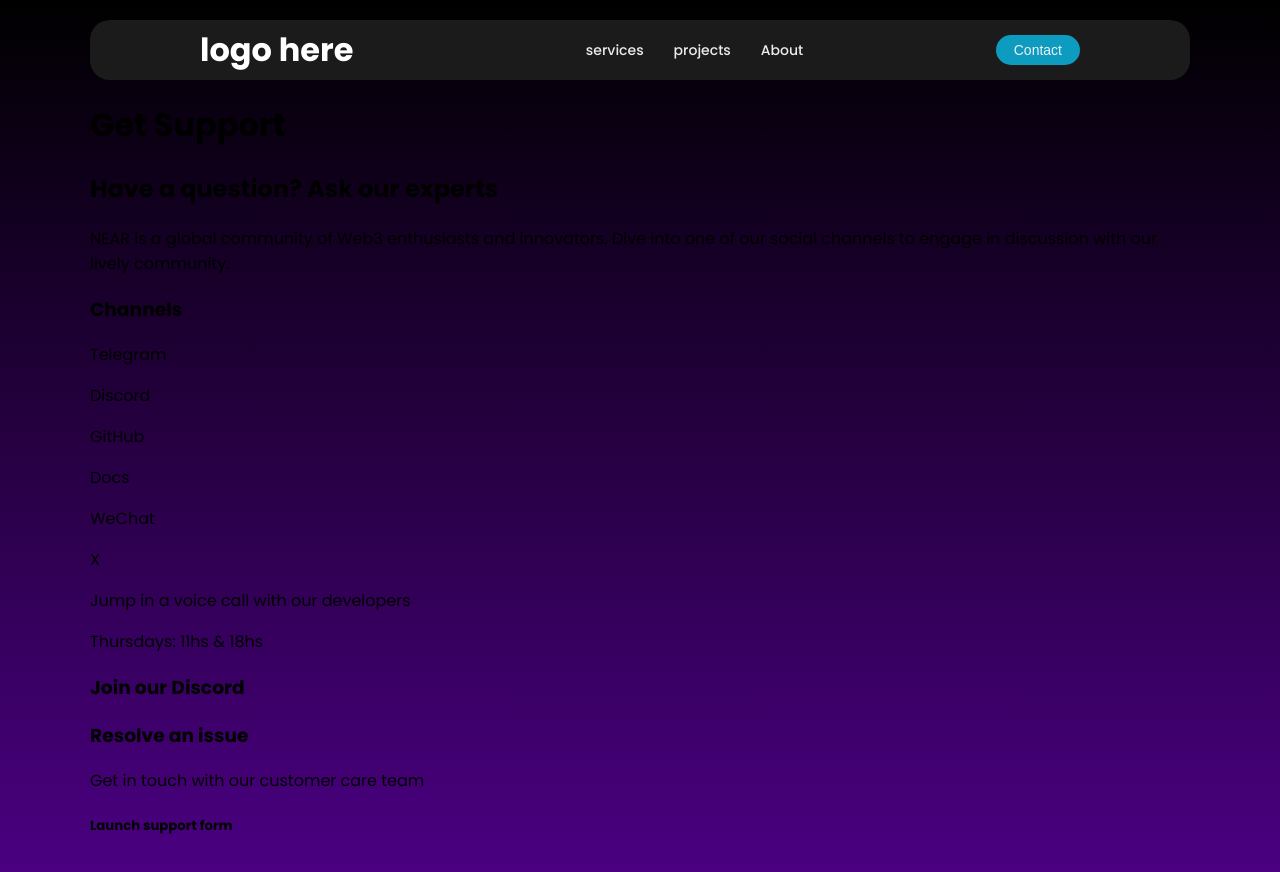
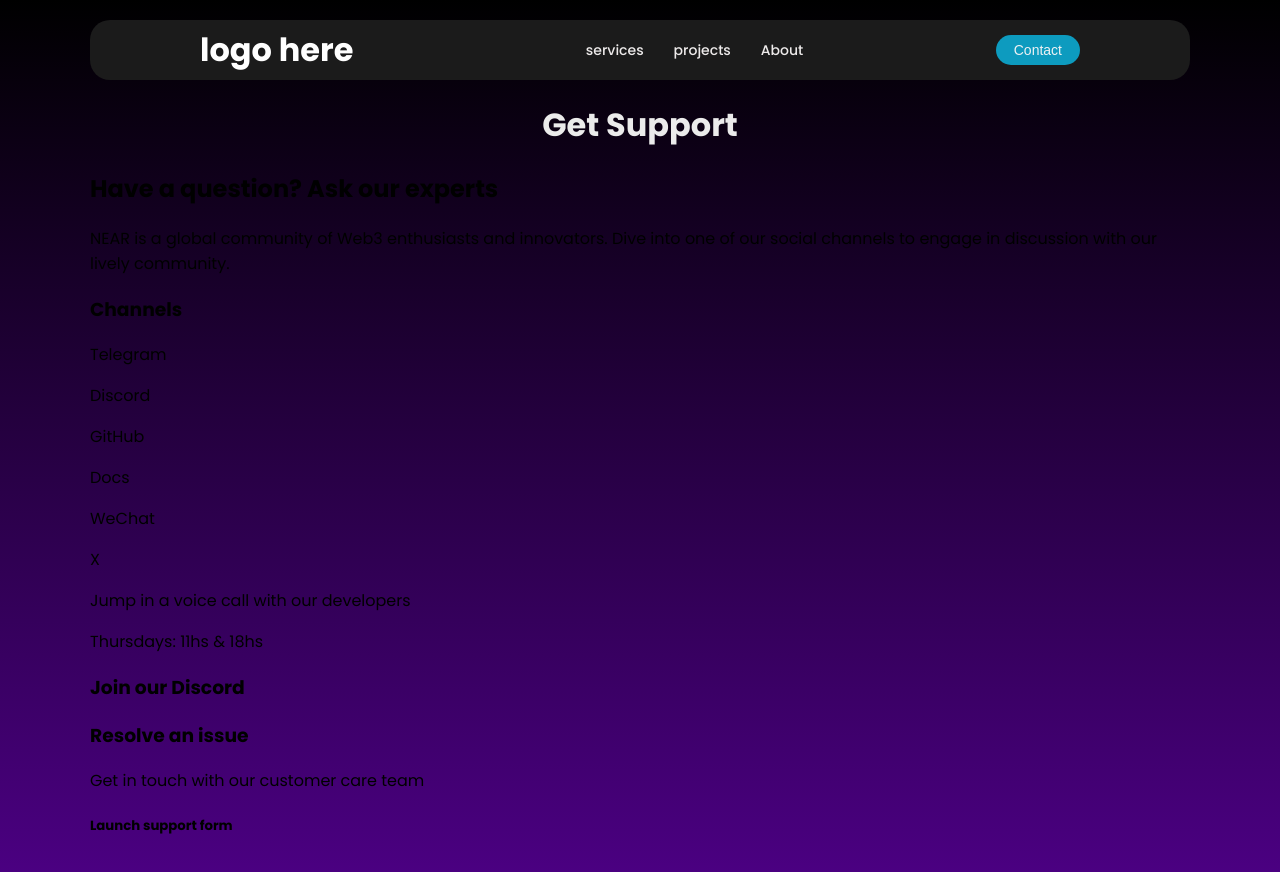
Before and after one commit to ganeshgore1811/icp10-html-css-project-2-ai-blockchain, a plain HTML site: page page/contact-us.html in a window 1280 px wide. Drawn offline with Linux system fonts and the light colour scheme.

Commit message:
css applied to title

```diff
--- a/css/contact.css
+++ b/css/contact.css
@@ -100,3 +100,9 @@ button:hover {
    border: none;
    border-radius: 5px;
 }
+
+.title{
+    color: hsl(0, 0%, 92%);
+    display: flex;
+    justify-content: center;
+}
```
